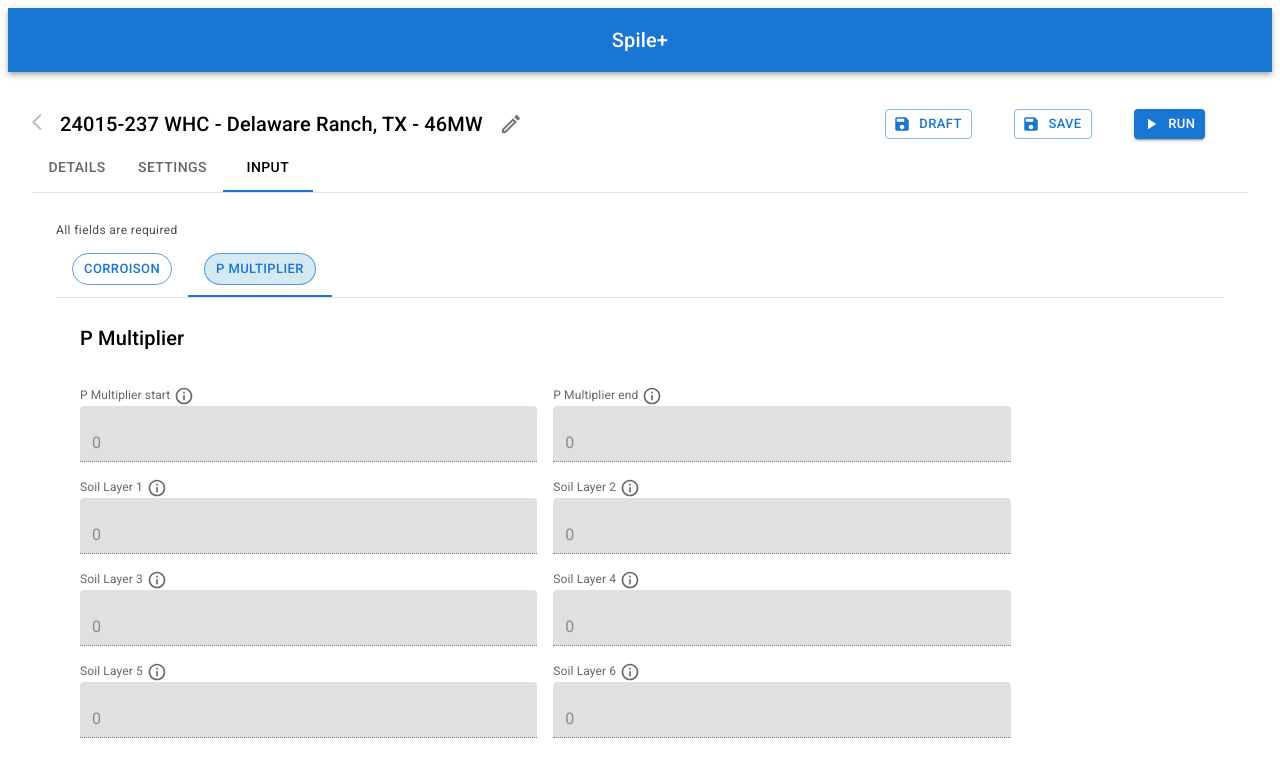
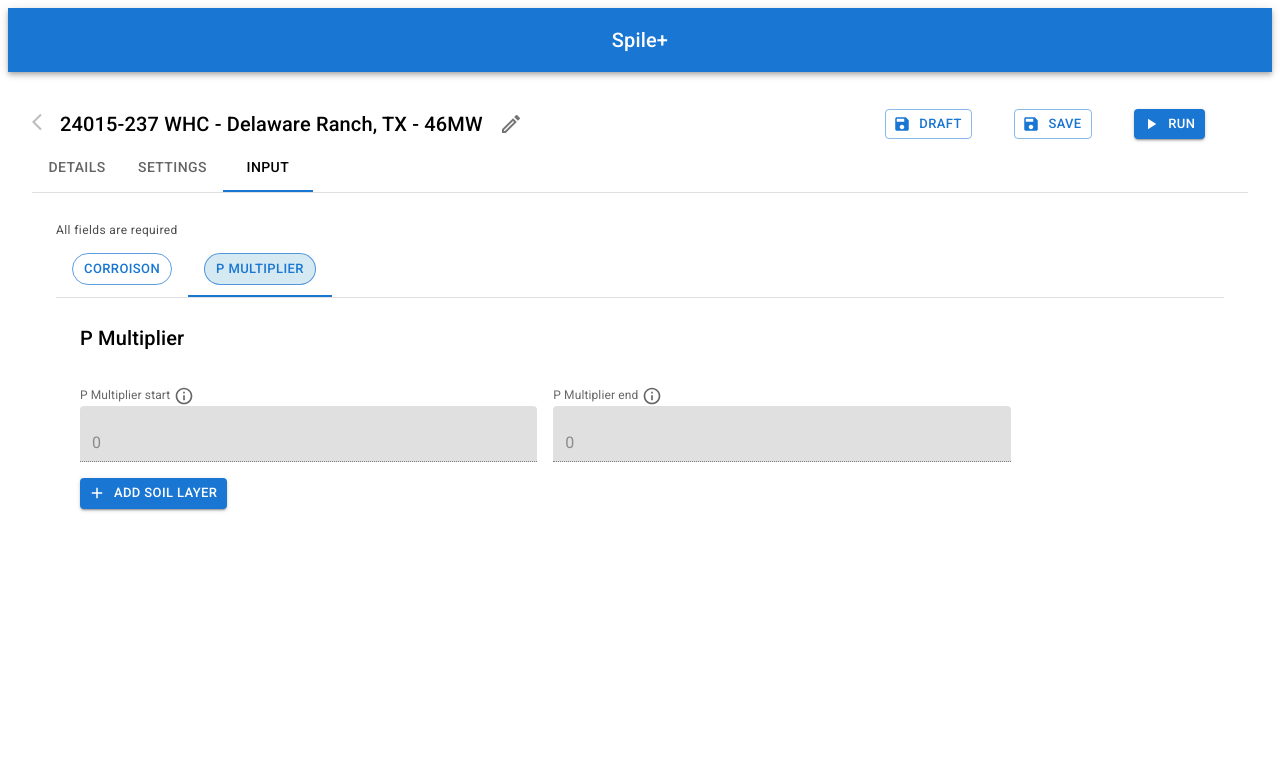
Before and after one commit to qur786/structurology, a React (Vite) app: page /projects/1 in a window 1280 px wide. Both pictures are taken after a click on the tab "P MULTIPLIER". Shown: the top 776 px of the page. Built offline with nearby package versions, Linux system fonts and the light colour scheme.

Commit message:
feat: added add soil layer button

```diff
--- a/src/components/PMultiplierForm/index.tsx
+++ b/src/components/PMultiplierForm/index.tsx
@@ -1,7 +1,7 @@
-import { InfoOutlined } from "@mui/icons-material";
-import { Typography, TextField, Grid, FormLabel } from "@mui/material";
+import { Add, InfoOutlined } from "@mui/icons-material";
+import { Typography, TextField, Grid, FormLabel, Button } from "@mui/material";
 import { PMultiplierFormNames, PMultiplierSchema } from "./utils";
-import { Form, Formik } from "formik";
+import { FieldArray, Form, Formik } from "formik";
 import { forwardRef, useImperativeHandle } from "react";
 import { downloadJSONFile } from "../utils";
 
@@ -16,12 +16,7 @@
       initialValues={{
         start: 0,
         end: 0,
-        soilLayer1: 0,
-        soilLayer2: 0,
-        soilLayer3: 0,
-        soilLayer4: 0,
-        soilLayer5: 0,
-        soilLayer6: 0,
+        soilLayers: [],
       }}
       validationSchema={PMultiplierSchema}
       onSubmit={(values) => {
@@ -40,6 +35,7 @@
         useImperativeHandle(ref, () => ({
           submitForm,
         }));
+        console.log(errors.soilLayers);
         return (
           <Form>
             <Grid container gap={2}>
@@ -99,6 +95,33 @@
                     helperText={touched.end && !!errors.end ? errors.end : ""}
                   />
                 </Grid>
+                <FieldArray
+                  name="soilLayers"
+                  render={(arrayHelpers) => (
+                    <>
+                      <Grid container item xs={12}>
+                        <Button
+                          variant="contained"
+                          size="small"
+                          sx={{
+                            ":hover":
+                              values.soilLayers.length === 6
+                                ? {
+                                    cursor: "not-allowed",
+                                  }
+                                : {},
+                          }}
+                          startIcon={<Add />}
+                          onClick={() => {
+                            if (values.soilLayers.length < 6) {
+                              arrayHelpers.push(0);
+                            }
+                          }}
+                        >
+                          Add Soil Layer
+                        </Button>
+                      </Grid>
+                      {values.soilLayers.map((_, index) => (
                         <Grid item xs={12} sm={5}>
                           <FormLabel
                             sx={{
@@ -108,165 +131,31 @@
                               gap: 0.5,
                             }}
                           >
-                    Soil Layer 1 <InfoOutlined fontSize="small" />
+                            Soil Layer {index + 1}{" "}
+                            <InfoOutlined fontSize="small" />
                           </FormLabel>
                           <TextField
                             fullWidth
-                    name={PMultiplierFormNames.soilLayer1}
+                            name={`${PMultiplierFormNames.soilLayers}.${index}`}
                             type="number"
                             variant="filled"
-                    value={values.soilLayer1}
+                            value={values.soilLayers[index]}
                             onChange={handleChange}
                             onBlur={handleBlur}
                             disabled={readOnly}
-                    error={touched.soilLayer1 && !!errors.soilLayer1}
+                            error={touched.soilLayers && !!errors.soilLayers}
                             helperText={
-                      touched.soilLayer1 && !!errors.soilLayer1
-                        ? errors.soilLayer1
+                              touched.soilLayers &&
+                              Array.isArray(errors.soilLayers)
+                                ? errors.soilLayers[index]
                                 : ""
                             }
                           />
                         </Grid>
-                <Grid item xs={12} sm={5}>
-                  <FormLabel
-                    sx={{
-                      fontSize: 12,
-                      display: "flex",
-                      alignItems: "center",
-                      gap: 0.5,
-                    }}
-                  >
-                    Soil Layer 2 <InfoOutlined fontSize="small" />
-                  </FormLabel>
-                  <TextField
-                    fullWidth
-                    name={PMultiplierFormNames.soilLayer2}
-                    type="number"
-                    variant="filled"
-                    value={values.soilLayer2}
-                    onChange={handleChange}
-                    onBlur={handleBlur}
-                    disabled={readOnly}
-                    error={touched.soilLayer2 && !!errors.soilLayer2}
-                    helperText={
-                      touched.soilLayer2 && !!errors.soilLayer2
-                        ? errors.soilLayer2
-                        : ""
-                    }
+                      ))}
+                    </>
+                  )}
                 />
-                </Grid>
-                <Grid item xs={12} sm={5}>
-                  <FormLabel
-                    sx={{
-                      fontSize: 12,
-                      display: "flex",
-                      alignItems: "center",
-                      gap: 0.5,
-                    }}
-                  >
-                    Soil Layer 3 <InfoOutlined fontSize="small" />
-                  </FormLabel>
-                  <TextField
-                    fullWidth
-                    name={PMultiplierFormNames.soilLayer3}
-                    type="number"
-                    variant="filled"
-                    value={values.soilLayer3}
-                    onChange={handleChange}
-                    onBlur={handleBlur}
-                    disabled={readOnly}
-                    error={touched.soilLayer3 && !!errors.soilLayer3}
-                    helperText={
-                      touched.soilLayer3 && !!errors.soilLayer3
-                        ? errors.soilLayer3
-                        : ""
-                    }
-                  />
-                </Grid>
-                <Grid item xs={12} sm={5}>
-                  <FormLabel
-                    sx={{
-                      fontSize: 12,
-                      display: "flex",
-                      alignItems: "center",
-                      gap: 0.5,
-                    }}
-                  >
-                    Soil Layer 4 <InfoOutlined fontSize="small" />
-                  </FormLabel>
-                  <TextField
-                    fullWidth
-                    name={PMultiplierFormNames.soilLayer4}
-                    type="number"
-                    variant="filled"
-                    value={values.soilLayer4}
-                    onChange={handleChange}
-                    onBlur={handleBlur}
-                    disabled={readOnly}
-                    error={touched.soilLayer4 && !!errors.soilLayer4}
-                    helperText={
-                      touched.soilLayer4 && !!errors.soilLayer4
-                        ? errors.soilLayer4
-                        : ""
-                    }
-                  />
-                </Grid>
-                <Grid item xs={12} sm={5}>
-                  <FormLabel
-                    sx={{
-                      fontSize: 12,
-                      display: "flex",
-                      alignItems: "center",
-                      gap: 0.5,
-                    }}
-                  >
-                    Soil Layer 5 <InfoOutlined fontSize="small" />
-                  </FormLabel>
-                  <TextField
-                    fullWidth
-                    name={PMultiplierFormNames.soilLayer5}
-                    type="number"
-                    variant="filled"
-                    value={values.soilLayer5}
-                    onChange={handleChange}
-                    onBlur={handleBlur}
-                    disabled={readOnly}
-                    error={touched.soilLayer5 && !!errors.soilLayer5}
-                    helperText={
-                      touched.soilLayer5 && !!errors.soilLayer5
-                        ? errors.soilLayer5
-                        : ""
-                    }
-                  />
-                </Grid>
-                <Grid item xs={12} sm={5}>
-                  <FormLabel
-                    sx={{
-                      fontSize: 12,
-                      display: "flex",
-                      alignItems: "center",
-                      gap: 0.5,
-                    }}
-                  >
-                    Soil Layer 6 <InfoOutlined fontSize="small" />
-                  </FormLabel>
-                  <TextField
-                    fullWidth
-                    name={PMultiplierFormNames.soilLayer6}
-                    type="number"
-                    variant="filled"
-                    value={values.soilLayer6}
-                    onChange={handleChange}
-                    onBlur={handleBlur}
-                    disabled={readOnly}
-                    error={touched.soilLayer6 && !!errors.soilLayer6}
-                    helperText={
-                      touched.soilLayer6 && !!errors.soilLayer6
-                        ? errors.soilLayer6
-                        : ""
-                    }
-                  />
-                </Grid>
               </Grid>
             </Grid>
           </Form>
--- a/src/components/PMultiplierForm/utils.ts
+++ b/src/components/PMultiplierForm/utils.ts
@@ -1,14 +1,9 @@
-import { object, number, InferType } from "yup";
+import { object, number, InferType, array } from "yup";
 
 export const PMultiplierSchema = object({
   start: number().required(),
   end: number().required(),
-  soilLayer1: number().required(),
-  soilLayer2: number().required(),
-  soilLayer3: number().required(),
-  soilLayer4: number().required(),
-  soilLayer5: number().required(),
-  soilLayer6: number().required(),
+  soilLayers: array().of(number().required()).max(6),
 });
 
 export type PMultiplier = InferType<typeof PMultiplierSchema>;
@@ -19,10 +14,5 @@
 > = {
   start: "start",
   end: "end",
-  soilLayer1: "soilLayer1",
-  soilLayer2: "soilLayer2",
-  soilLayer3: "soilLayer3",
-  soilLayer4: "soilLayer4",
-  soilLayer5: "soilLayer5",
-  soilLayer6: "soilLayer6",
+  soilLayers: "soilLayers",
 };
```
Lines whose indentation alone changed are shown as unchanged.
